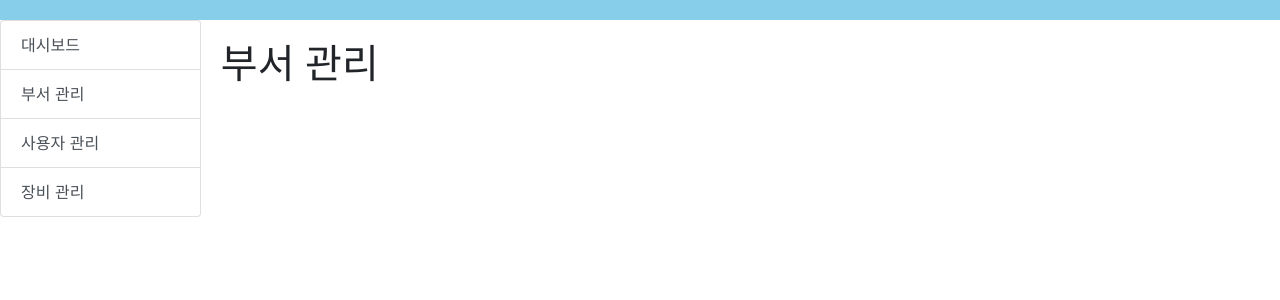
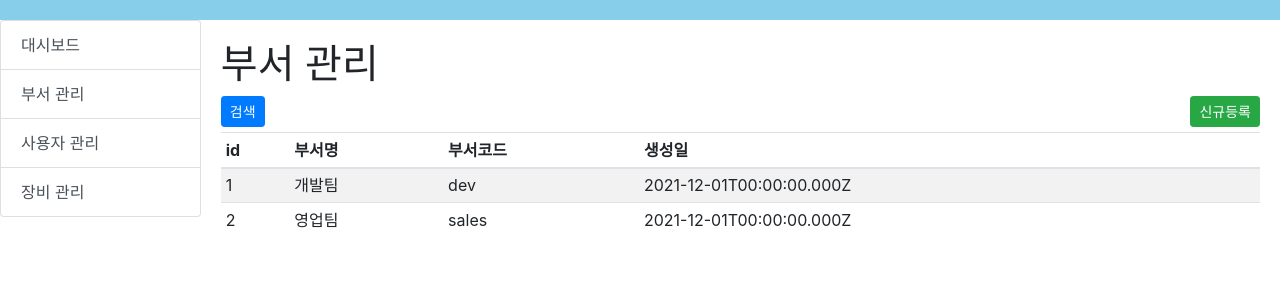
Before and after one commit to leegandhi18/vue-practice, a Vue app: page /department in a window 1280 px wide. Shown: the top 300 px of the page. Built offline with nearby package versions, Linux system fonts and the light colour scheme.

Commit message:
vue create department management list

```diff
--- a/src/store/index.js
+++ b/src/store/index.js
@@ -1,6 +1,7 @@
 import Vue from 'vue'
 import Vuex from 'vuex'
 import User from './models/user'
+import Department from './models/department'
 
 // Load Vuex
 Vue.use(Vuex)
@@ -8,6 +9,7 @@ Vue.use(Vuex)
 // Create Store
 export default new Vuex.Store({
   modules: {
-    User
+    User,
+    Department
   }
 })
--- /dev/null
+++ b/src/store/models/department.js
@@ -0,0 +1,34 @@
+import api from '../apiUtil'
+
+export default {
+  state: {
+    DepartmentList: []
+  },
+  getters: {
+    DepartmentList: state => state.DepartmentList
+  },
+  mutations: {
+    setDepartmentList(state, data) {
+      state.DepartmentList = data
+    }
+  },
+  actions: {
+    // 부서 리스트 조회
+    actDepartmentList(context, payload) {
+      /* 테스트 데이터 세팅 */
+      const departmentList = [
+        { id: 1, name: '개발팀', code: 'dev', createdAt: '2021-12-01T00:00:00.000Z' },
+        { id: 2, name: '영업팀', code: 'sales', createdAt: '2021-12-01T00:00:00.000Z' }
+      ]
+      context.commit('setDepartmentList', departmentList)
+
+      /* RestAPI 호출 */
+      /*
+      api.get('/serverApi/departments').then(response => {
+        const departmentList = response && response.data
+        context.commit('setDepartmentList', departmentList)
+      })
+      */
+    }
+  }
+}
--- a/src/views/department/index.vue
+++ b/src/views/department/index.vue
@@ -1,11 +1,44 @@
 <template>
   <div>
     <h1>부서 관리</h1>
+    <div style="margin-bottom: 5px">
+      <b-row>
+        <b-col style="text-align: left"
+          ><b-button variant="primary" size="sm" @click="searchDepartmentList">검색</b-button></b-col
+        >
+        <b-col style="text-align: right"><b-button variant="success" size="sm">신규등록</b-button></b-col>
+      </b-row>
+    </div>
+    <div>
+      <b-table small hover striped :items="departmentList" :fields="fields"></b-table>
+    </div>
   </div>
 </template>
 
 <script>
-export default {}
+export default {
+  data() {
+    return {
+      fields: [
+        { key: 'id', label: 'id' },
+        { key: 'name', label: '부서명' },
+        { key: 'code', label: '부서코드' },
+        { key: 'createdAt', label: '생성일' }
+      ]
+    }
+  },
+  computed: {
+    departmentList() {
+      return this.$store.getters.DepartmentList
+    }
+  },
+  created() {
+    this.searchDepartmentList()
+  },
+  methods: {
+    searchDepartmentList() {
+      this.$store.dispatch('actDepartmentList')
+    }
+  }
+}
 </script>
-
-<style lang="scss" scoped></style>
```
